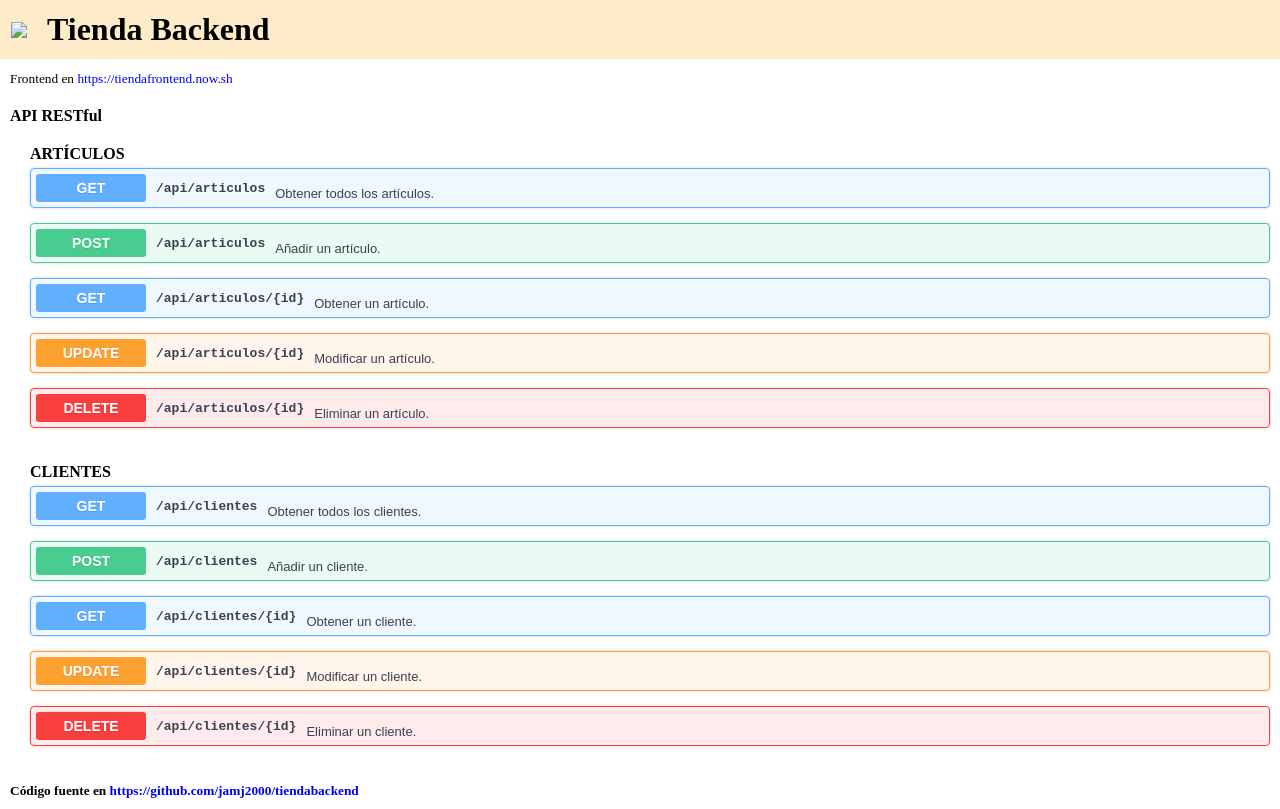
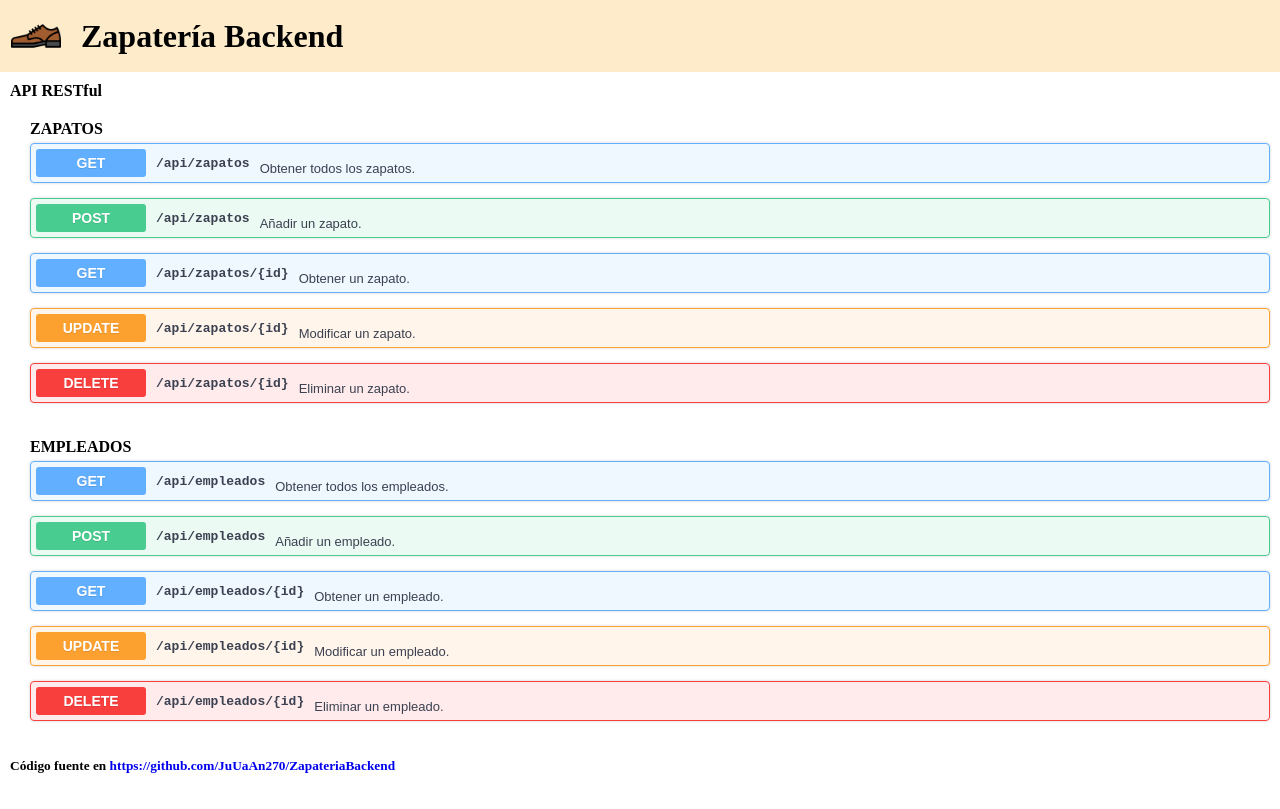
Before and after one commit to JuUaAn270/ZapateriaBackend, a website: page public/index.html in a window 1280 px wide. Drawn offline with Linux system fonts and the light colour scheme; a web font is replaced by a local one.

Commit message:
Add files via upload

```diff
--- a/public/index.html
+++ b/public/index.html
@@ -2,15 +2,15 @@
 <html lang="es">
 
 <head>
-    <title>Tienda Backend</title>
+    <title>Zapatería Backend</title>
     <meta charset="UTF-8">
 
-    <meta name="description" content="Fullstack example">
+    <meta name="description" content="Zapatería Backend">
     <meta name="keywords" content="Backend, NodeJS, Express, MongoDB, JavaScript">
-    <meta name="author" content="José Antonio Muñoz Jiménez">
+    <meta name="author" content="Juan Ruiz González">
     <meta name="viewport" content="width=device-width, initial-scale=1.0">
 
-    <link rel="icon" type="image/png" href="/favicon.png">
+    <link rel="icon" type="image/png" href="favicon.png">
 
     <style>
         @import url("https://fonts.googleapis.com/css?family=Aclonica");
@@ -29,9 +29,12 @@
 
         h1,
         div,
-        img,
         p {
             padding: 10px;
+        }
+        img{
+            padding: 10px;
+            width: 50px;
         }
 
         div {
@@ -141,74 +144,73 @@
 
 <body>
     <div class="cabecera">
-        <img src="/favicon.png">
-        <h1>Tienda Backend</h1>
+        <img src="favicon.png">
+        <h1>Zapatería Backend</h1>
     </div>
-    <p><small>Frontend en <a href="https://tiendafrontend.now.sh/">https://tiendafrontend.now.sh</a></small></p>
 
     <p><b>API RESTful</b></p>
 
     <div class="bloque">
-        <h4>ARTÍCULOS</h4>
+        <h4>ZAPATOS</h4>
         <div class="resumen metodo get">
             <span class="metodo-verbo http-get">GET</span>
-            <span class="metodo-ruta">/api/articulos</span>
-            <span class="metodo-descripcion">Obtener todos los artículos.</span>
+            <span class="metodo-ruta">/api/zapatos</span>
+            <span class="metodo-descripcion">Obtener todos los zapatos.</span>
         </div>
         <div class="resumen metodo post">
             <span class="metodo-verbo http-post">POST</span>
-            <span class="metodo-ruta">/api/articulos</span>
-            <span class="metodo-descripcion">Añadir un artículo.</span>
+            <span class="metodo-ruta">/api/zapatos</span>
+            <span class="metodo-descripcion">Añadir un zapato.</span>
         </div>
         <div class="resumen metodo get">
             <span class="metodo-verbo http-get">GET</span>
-            <span class="metodo-ruta">/api/articulos/{id}</span>
-            <span class="metodo-descripcion">Obtener un artículo.</span>
+            <span class="metodo-ruta">/api/zapatos/{id}</span>
+            <span class="metodo-descripcion">Obtener un zapato.</span>
         </div>
         <div class="resumen metodo update">
             <span class="metodo-verbo http-update">UPDATE</span>
-            <span class="metodo-ruta">/api/articulos/{id}</span>
-            <span class="metodo-descripcion">Modificar un artículo.</span>
+            <span class="metodo-ruta">/api/zapatos/{id}</span>
+            <span class="metodo-descripcion">Modificar un zapato.</span>
         </div>
         <div class="resumen metodo delete">
             <span class="metodo-verbo http-delete">DELETE</span>
-            <span class="metodo-ruta">/api/articulos/{id}</span>
-            <span class="metodo-descripcion">Eliminar un artículo.</span>
+            <span class="metodo-ruta">/api/zapatos/{id}</span>
+            <span class="metodo-descripcion">Eliminar un zapato.</span>
         </div>
     </div>
 
     <div class="bloque">
-        <h4>CLIENTES</h4>
+        <h4>EMPLEADOS</h4>
         <div class="resumen metodo get">
             <span class="metodo-verbo http-get">GET</span>
-            <span class="metodo-ruta">/api/clientes</span>
-            <span class="metodo-descripcion">Obtener todos los clientes.</span>
+            <span class="metodo-ruta">/api/empleados</span>
+            <span class="metodo-descripcion">Obtener todos los empleados.</span>
         </div>
         <div class="resumen metodo post">
             <span class="metodo-verbo http-post">POST</span>
-            <span class="metodo-ruta">/api/clientes</span>
-            <span class="metodo-descripcion">Añadir un cliente.</span>
+            <span class="metodo-ruta">/api/empleados</span>
+            <span class="metodo-descripcion">Añadir un empleado.</span>
         </div>
         <div class="resumen metodo get">
             <span class="metodo-verbo http-get">GET</span>
-            <span class="metodo-ruta">/api/clientes/{id}</span>
-            <span class="metodo-descripcion">Obtener un cliente.</span>
+            <span class="metodo-ruta">/api/empleados/{id}</span>
+            <span class="metodo-descripcion">Obtener un empleado.</span>
         </div>
         <div class="resumen metodo update">
             <span class="metodo-verbo http-update">UPDATE</span>
-            <span class="metodo-ruta">/api/clientes/{id}</span>
-            <span class="metodo-descripcion">Modificar un cliente.</span>
+            <span class="metodo-ruta">/api/empleados/{id}</span>
+            <span class="metodo-descripcion">Modificar un empleado.</span>
         </div>
         <div class="resumen metodo delete">
             <span class="metodo-verbo http-delete">DELETE</span>
-            <span class="metodo-ruta">/api/clientes/{id}</span>
-            <span class="metodo-descripcion">Eliminar un cliente.</span>
+            <span class="metodo-ruta">/api/empleados/{id}</span>
+            <span class="metodo-descripcion">Eliminar un empleado.</span>
         </div>
     </div>
     <p>
         <small>
             <b>Código fuente en
-                <a href="https://github.com/jamj2000/tiendabackend">https://github.com/jamj2000/tiendabackend</a>
+                <a href="https://github.com/JuUaAn270/ZapateriaBackend">https://github.com/JuUaAn270/ZapateriaBackend</a>
             </b>
         </small>
     </p>
```
Also changed, not shown: public/favicon.png (added).
